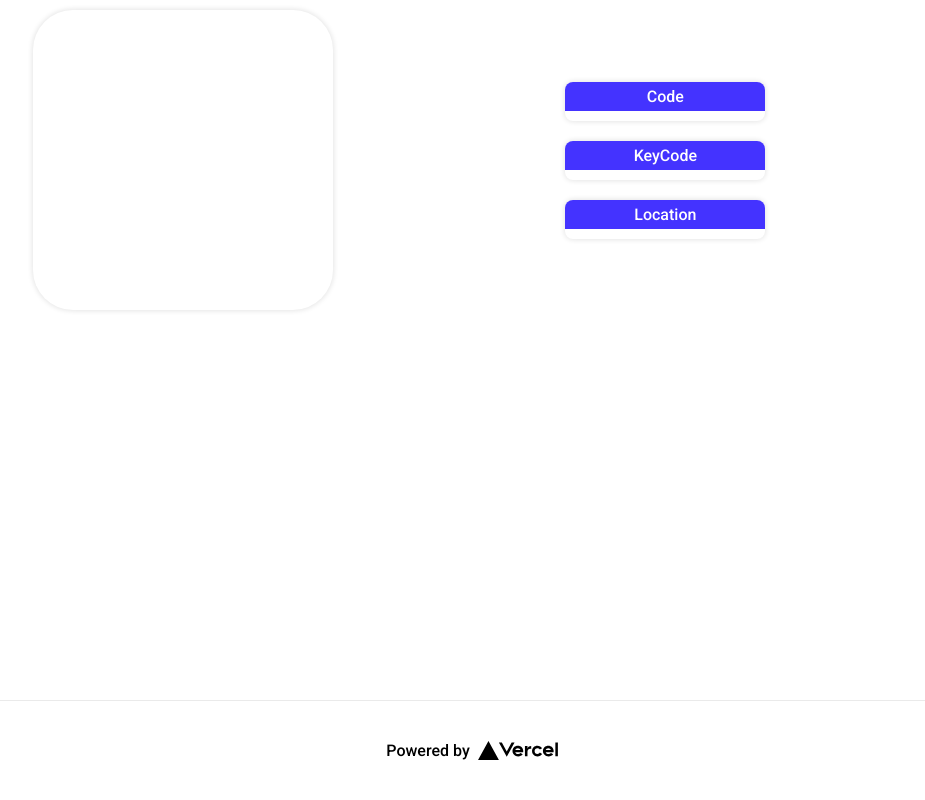
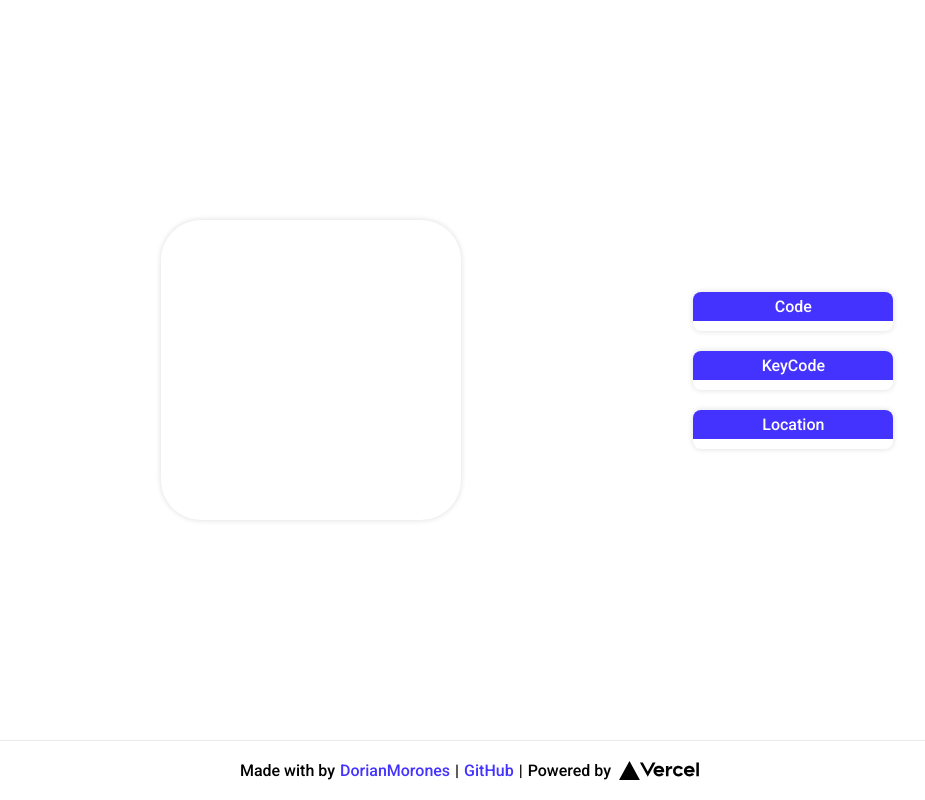
Before and after one commit to dorian-morones/keyboard-listener-next, a Next.js app: page / in a window 1280 px wide. Shown: the whole page, without its empty margins (168-1093 px from the left). Built offline with nearby package versions, Linux system fonts and the light colour scheme.

Commit message:
Custom footer

```diff
--- a/components/resultItem/style/ResultItem_styles.ts
+++ b/components/resultItem/style/ResultItem_styles.ts
@@ -18,6 +18,6 @@ export const ResultItemContainer = styled.div.attrs(() => ({
 export const ResultItemText = styled.p.attrs(() => ({
   className: 'CustomButton'
 }))`
-font-size: 15rem;
+font-size: 140px;
 margin: 0;
 `
--- a/pages/index.tsx
+++ b/pages/index.tsx
@@ -7,16 +7,18 @@ import CardItem from '../components/card/CardItem';
 import { keyLocations } from '../static/keyCodesValues';
 
 import {
+  GeneralContent,
   Row,
   LeftContainer,
   RigthContainer,
-  Footer
+  Footer,
+  FooterText,
+  FooterLink
 } from './style/home_style';
 
 const Home = () => {
 
   const [key, setKey] = useState<any>(null)
-  console.log("🚀 ~ file: index.tsx ~ line 17 ~ Home ~ key", key)
   const GlobalListener = useRef(null);
 
   const handleKeyPress = (event: any) => {
@@ -38,6 +40,7 @@ const Home = () => {
         <link rel="icon" href="/favicon.ico" />
       </Head>
 
+      <GeneralContent>
       <Row>
         <LeftContainer>
           <ResultItem value={key?.key} />
@@ -49,15 +52,18 @@ const Home = () => {
         </RigthContainer>
       </Row>
       <Footer>
-        <a
+       <FooterText>Made with by <FooterLink color href="http://dorianmorones.com/">DorianMorones</FooterLink> | <FooterLink color href="https://github.com/dorian-morones/keyboard-listener-next">GitHub</FooterLink> |
+       <FooterLink
           href="https://vercel.com?utm_source=create-next-app&utm_medium=default-template&utm_campaign=create-next-app"
           target="_blank"
           rel="noopener noreferrer"
         >
           Powered by{' '}
           <img src="/vercel.svg" alt="Vercel Logo" />
-        </a>
+        </FooterLink>
+       </FooterText>
       </Footer>
+      </GeneralContent>
     </div>
   )
 }
--- a/pages/style/home_style.ts
+++ b/pages/style/home_style.ts
@@ -1,4 +1,14 @@
 import styled, { css } from 'styled-components';
+
+export const GeneralContent = styled.div.attrs(() => ({
+  className: 'GeneralContent'
+}))`
+  display: flex;
+  flex-direction: column;
+  height: 100vh;
+  justify-content: center;
+  align-items: center;
+  `;
 
 
 export const Row = styled.div.attrs(() => ({
@@ -7,6 +17,7 @@ export const Row = styled.div.attrs(() => ({
   display: grid;
   grid-template-columns: 4fr 2fr;
   width: 80%;
+  height: calc(100% - 60px);
   padding: 10px 30px;
   `;
 
@@ -32,12 +43,12 @@ export const RigthContainer = styled.div.attrs(() => ({
 export const Footer = styled.footer.attrs(() => ({
   className: 'Footer'
 }))`
-  position: absolute;
   bottom: 0;
   width: 100%;
-  height: 100px;
+  height: 60px;
   border-top: 1px solid #eaeaea;
   display: flex;
+  flex-direction: row;
   justify-content: center;
   align-items: center;
 
@@ -46,9 +57,32 @@ export const Footer = styled.footer.attrs(() => ({
     width: 80px;
   }
 
-  a {
-    display: flex;
-    justify-content: center;
-    align-items: center;
-  }
 `;
+
+export const FooterText = styled.p.attrs(() => ({
+  className: 'FooterText'
+}))`
+  display: flex;
+`
+
+export const FooterLink = styled.a.attrs(() => ({
+  className: 'FooterLink'
+}))`
+  margin: 0 5px;
+  display: flex;
+  justify-content: center;
+  align-items: center;
+
+  ${(props) => {
+    if(props?.color){
+      return css`
+        color: #43f;
+      `
+    } else {
+      return css`
+        color: #000;
+      `
+    }
+
+  }};
+`;
```
